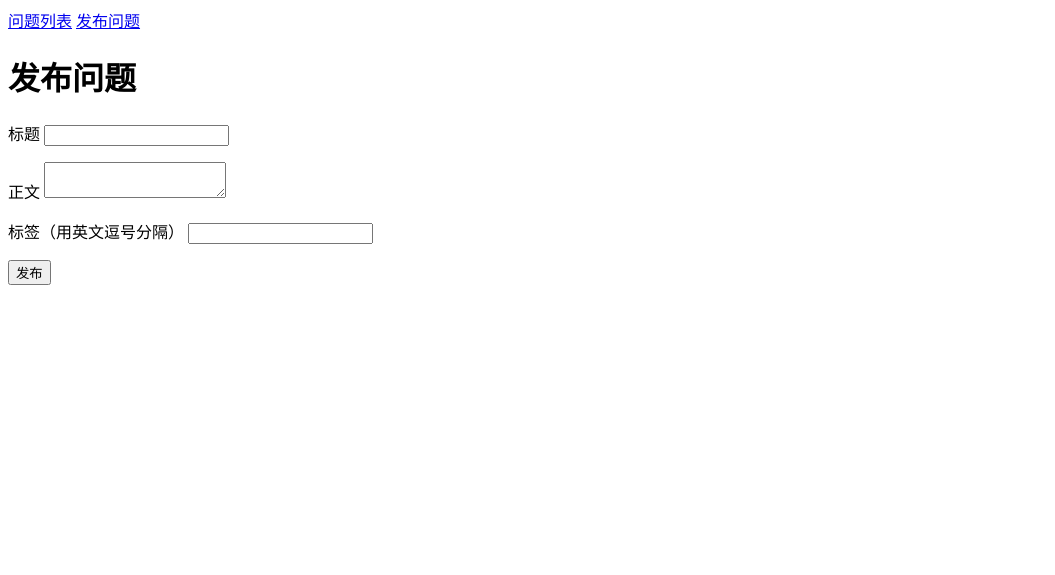
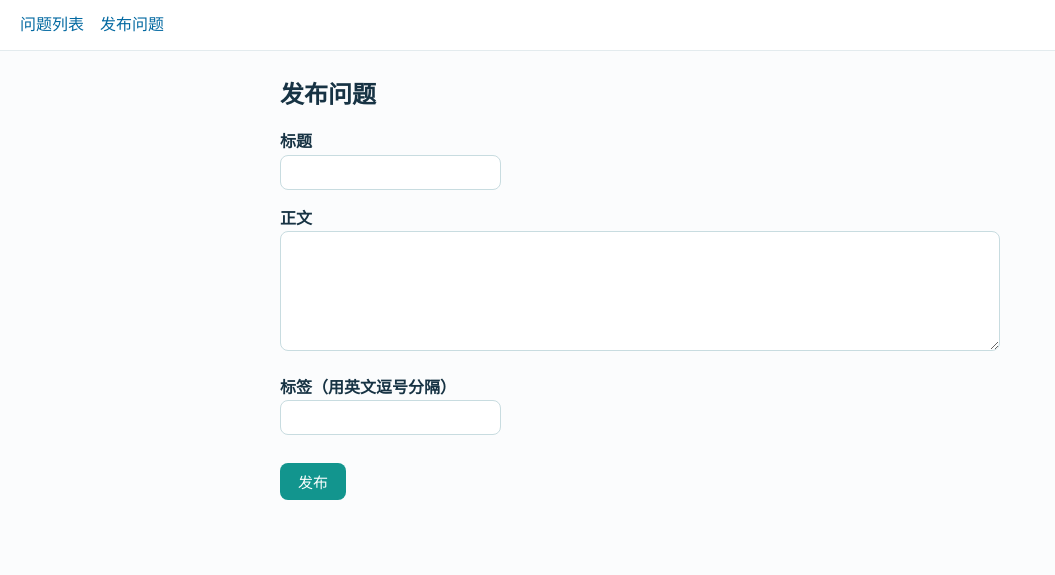
Before and after one commit to buptnetwork/web-code-snippets, a FastAPI app: template ch02/lesson-05/question-api/templates/question_form.html in a window 1280 px wide. Shown: the top 575 px of the page, without its empty margins (0-1055 px from the left). Run offline with FastAPI, Linux system fonts and the light colour scheme; the template is opened without the code that fills it, so the values that code supplies are empty.

Commit message:
refactor(snippets/ch02/lesson-05): 内联样式抽取为公开 static/ui.css
两份 base.html 的内联 <style> 移至 static/ui.css 并以 <link> 引入，使 HTML 与 CSS 成为两个可在浏览器观察的独立请求；check_ssr 16/16 通过。

```diff
--- a/ch02/lesson-05/question-api/reference/templates/base.html
+++ b/ch02/lesson-05/question-api/reference/templates/base.html
@@ -5,7 +5,7 @@
   <meta charset="utf-8">
   <meta name="viewport" content="width=device-width, initial-scale=1">
   <title>{% block title %}问答墙{% endblock %}</title>
-  <style>.body { white-space: pre-wrap; }</style>
+  <link rel="stylesheet" href="/static/ui.css">
 </head>
 <body>
   <nav aria-label="主导航">
--- /dev/null
+++ b/ch02/lesson-05/question-api/static/ui.css
@@ -0,0 +1,18 @@
+/* 第 5 课 SSR 页面样式（教师提供 · 要求会用，不考 CSS 布局）。
+   由 base.html 通过 <link rel="stylesheet" href="/static/ui.css"> 引入：
+   HTML 由模板在服务器渲染，本文件是浏览器随后发起的另一次同源请求。
+   数据库、私有配置和上传临时文件都不能放进这个公开静态目录。 */
+:root { color-scheme: light; }
+body { margin: 0; font: 16px/1.6 system-ui, "PingFang SC", "Microsoft YaHei", sans-serif; color: #173344; background: #fbfcfd; }
+nav[aria-label="主导航"] { display: flex; gap: 16px; padding: 12px 20px; border-bottom: 1px solid #e3ebee; background: #fff; }
+nav[aria-label="主导航"] a { color: #0369a1; text-decoration: none; }
+main { max-width: 720px; margin: 0 auto; padding: 24px 20px 64px; }
+h1 { font-size: 24px; margin: 0 0 16px; }
+form { margin: 12px 0; }
+label { display: block; font-weight: 650; margin-top: 8px; }
+input, textarea, select { padding: 8px 10px; font-size: 15px; border: 1px solid #c8dce0; border-radius: 8px; }
+textarea { width: 100%; box-sizing: border-box; min-height: 120px; }
+button { margin-top: 12px; padding: 8px 18px; font-size: 15px; border: 0; border-radius: 8px; background: #12958e; color: #fff; cursor: pointer; }
+[role="alert"] { color: #be123c; }
+ul { padding-left: 22px; }
+.body { white-space: pre-wrap; }
--- a/ch02/lesson-05/question-api/templates/base.html
+++ b/ch02/lesson-05/question-api/templates/base.html
@@ -5,7 +5,7 @@
   <meta charset="utf-8">
   <meta name="viewport" content="width=device-width, initial-scale=1">
   <title>{% block title %}问答墙{% endblock %}</title>
-  <style>.body { white-space: pre-wrap; }</style>
+  <link rel="stylesheet" href="/static/ui.css">
 </head>
 <body>
   <nav aria-label="主导航">
```
